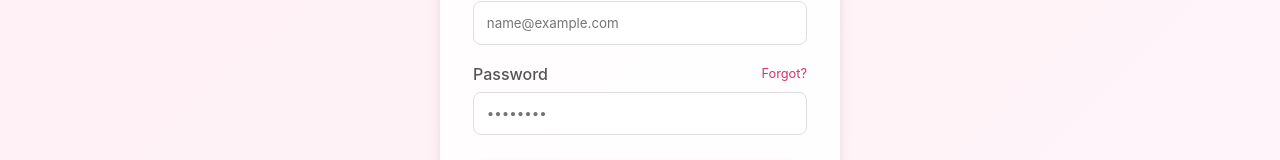
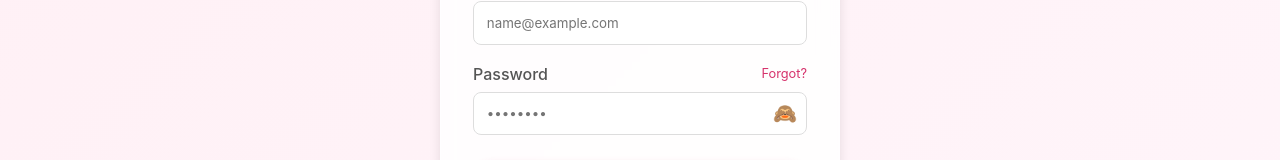
Before and after one commit to ReginaldCosensIII/a-lifetime-of-valentines, a React (Vite) app: page /login in a window 1280 px wide. Shown: the part 283-443 px from the top of the page. Built offline with nearby package versions, Linux system fonts and the light colour scheme; no server answers.

Commit message:
fix(polish): finalize assets, add password toggles, cleanup code

```diff
--- a/src/components/DemoBanner.jsx
+++ b/src/components/DemoBanner.jsx
@@ -2,25 +2,7 @@ import React from 'react';
 
 export default function DemoBanner({ onExit }) {
     return (
-        <div style={{
-            position: 'fixed',
-            bottom: '20px',
-            left: '50%',
-            transform: 'translateX(-50%)',
-            background: 'rgba(255, 255, 255, 0.95)',
-            backdropFilter: 'blur(10px)',
-            padding: '1rem 2rem',
-            borderRadius: '50px',
-            boxShadow: '0 10px 30px rgba(0,0,0,0.15)',
-            zIndex: 9999,
-            display: 'flex',
-            alignItems: 'center',
-            gap: '1.5rem',
-            border: '2px solid #ff69b4',
-            width: '90%',
-            maxWidth: '600px',
-            justifyContent: 'space-between'
-        }}>
+        <div className="demo-banner">
             <div style={{ flex: 1 }}>
                 <strong style={{ display: 'block', color: '#d6336c', fontSize: '1rem' }}>Viewing Demo Mode</strong>
                 <span style={{ fontSize: '0.85rem', color: '#666' }}>This is sample data. Ready to start?</span>
@@ -40,6 +22,6 @@ export default function DemoBanner({ onExit }) {
                     Start My Journey 🚀
                 </button>
             </div>
-        </div >
+        </div>
     );
 }
--- a/src/index.css
+++ b/src/index.css
@@ -355,3 +355,75 @@ select:focus {
     display: block;
   }
 }
+
+/* Demo Banner Styles */
+.demo-banner {
+  position: fixed;
+  bottom: 20px;
+  left: 50%;
+  transform: translateX(-50%);
+  background: rgba(255, 255, 255, 0.95);
+  backdrop-filter: blur(10px);
+  padding: 1rem 2rem;
+  border-radius: 50px;
+  box-shadow: 0 10px 30px rgba(0, 0, 0, 0.15);
+  z-index: 9999;
+  display: flex;
+  align-items: center;
+  gap: 1.5rem;
+  border: 2px solid #ff69b4;
+  width: 90%;
+  max-width: 600px;
+  justify-content: space-between;
+  transition: all 0.3s ease;
+}
+
+@media (max-width: 600px) {
+  .demo-banner {
+    flex-direction: column;
+    gap: 0.8rem;
+    padding: 1rem;
+    bottom: 10px;
+    width: 95%;
+    border-radius: 20px;
+    text-align: center;
+  }
+
+  .demo-banner button {
+    width: 100%;
+    justify-content: center;
+  }
+}
+
+/* Password Toggle Styles */
+.password-wrapper {
+  position: relative;
+  display: flex;
+  align-items: center;
+}
+
+.password-wrapper input {
+  width: 100%;
+  padding-right: 40px;
+  /* Space for the eye icon */
+}
+
+.password-toggle-btn {
+  position: absolute;
+  right: 10px;
+  background: none;
+  border: none;
+  cursor: pointer;
+  font-size: 1.2rem;
+  color: #888;
+  padding: 0;
+  margin: 0;
+  display: flex;
+  align-items: center;
+  justify-content: center;
+  z-index: 2;
+}
+
+.password-toggle-btn:hover {
+  color: #d6336c;
+}
--- a/src/pages/Login.jsx
+++ b/src/pages/Login.jsx
@@ -6,6 +6,7 @@ export default function Login() {
     const navigate = useNavigate();
     const [email, setEmail] = useState('');
     const [password, setPassword] = useState('');
+    const [showPassword, setShowPassword] = useState(false);
     const [loading, setLoading] = useState(false);
     const [error, setError] = useState(null);
     const [isSystemLocked, setIsSystemLocked] = useState(false);
@@ -107,14 +108,23 @@ export default function Login() {
                                 <label style={{ fontWeight: '500', color: '#555' }}>Password</label>
                                 <Link to="/forgot-password" style={{ fontSize: '0.8rem', color: '#d6336c', textDecoration: 'none' }}>Forgot?</Link>
                             </div>
+                            <div className="password-wrapper">
                                 <input
-                                type="password"
+                                    type={showPassword ? "text" : "password"}
                                     value={password}
                                     onChange={(e) => setPassword(e.target.value)}
                                     required
                                     placeholder="••••••••"
-                                style={{ width: '100%' }}
                                 />
+                                <button
+                                    type="button"
+                                    className="password-toggle-btn"
+                                    onClick={() => setShowPassword(!showPassword)}
+                                    aria-label="Toggle password visibility"
+                                >
+                                    {showPassword ? "👁️" : "🙈"}
+                                </button>
+                            </div>
                         </div>
 
                         <button type="submit" className="primary" style={{ width: '100%', marginTop: '0.5rem', fontSize: '1rem', padding: '1rem' }} disabled={loading}>
--- a/src/pages/PartnerRegister.jsx
+++ b/src/pages/PartnerRegister.jsx
@@ -8,6 +8,7 @@ export default function PartnerRegister() {
     const [email, setEmail] = useState('');
     const [tempPassword, setTempPassword] = useState('');
     const [newPassword, setNewPassword] = useState('');
+    const [showPassword, setShowPassword] = useState(false);
     const [loading, setLoading] = useState(false);
     const [error, setError] = useState(null);
     const [isSystemLocked, setIsSystemLocked] = useState(false);
@@ -198,15 +199,24 @@ export default function PartnerRegister() {
 
                                 <div style={{ borderTop: '1px dashed #ddd', paddingTop: '1rem', marginTop: '0.5rem' }}>
                                     <label style={{ display: 'block', marginBottom: '0.5rem', fontWeight: '500', color: '#d6336c' }}>Set New Password</label>
+                                    <div className="password-wrapper">
                                         <input
-                                        type="password"
+                                            type={showPassword ? "text" : "password"}
                                             value={newPassword}
                                             onChange={(e) => setNewPassword(e.target.value)}
                                             placeholder="Create your permanent password"
                                             required
                                             minLength={6}
-                                        style={{ width: '100%' }}
                                         />
+                                        <button
+                                            type="button"
+                                            className="password-toggle-btn"
+                                            onClick={() => setShowPassword(!showPassword)}
+                                            aria-label="Toggle password visibility"
+                                        >
+                                            {showPassword ? "👁️" : "🙈"}
+                                        </button>
+                                    </div>
                                 </div>
 
                                 <button type="submit" className="primary" style={{ width: '100%', marginTop: '0.5rem', fontSize: '1rem', padding: '1rem' }} disabled={loading}>
--- a/src/pages/SignUp.jsx
+++ b/src/pages/SignUp.jsx
@@ -6,6 +6,7 @@ import { useNavigate, Link } from 'react-router-dom';
 export default function SignUp() {
     const [email, setEmail] = useState('');
     const [password, setPassword] = useState('');
+    const [showPassword, setShowPassword] = useState(false);
     const [partnerEmail, setPartnerEmail] = useState(''); // New state for partner email
     const [loading, setLoading] = useState(false);
     const [error, setError] = useState(null);
@@ -54,9 +55,9 @@ export default function SignUp() {
             const inviteCode = generateInviteCode();
             const tempPassword = Math.random().toString(36).slice(-8); // Simple temp password
 
-            console.log('User created:', user.id);
-            console.log('Invite Code:', inviteCode);
-            console.log('Partner Temp Password:', tempPassword);
+            // console.log('User created:', user.id);
+            // console.log('Invite Code:', inviteCode);
+            // console.log('Partner Temp Password:', tempPassword);
 
             const { data, error: dbError } = await supabase.from('couples').insert([
                 {
@@ -72,7 +73,7 @@ export default function SignUp() {
                 setError(`Account created, but failed to setup couple profile. DB Error: ${dbError.message}`);
                 setLoading(false);
             } else {
-                console.log('Couple record created:', data);
+                // console.log('Couple record created:', data);
                 // Alert the user with the credentials to share
                 alert(`Account created! \n\nShare these with your partner:\nInvite Code: ${inviteCode}\nTemp Password: ${tempPassword}\n\nThey will need these to join.`);
                 navigate('/');
@@ -151,14 +152,23 @@ export default function SignUp() {
 
                                 <div>
                                     <label style={{ display: 'block', marginBottom: '0.5rem', fontWeight: '500', color: '#555' }}>Password</label>
+                                    <div className="password-wrapper">
                                         <input
-                                        type="password"
+                                            type={showPassword ? "text" : "password"}
                                             value={password}
                                             onChange={(e) => setPassword(e.target.value)}
                                             required
                                             placeholder="Create a password"
-                                        style={{ width: '100%' }}
                                         />
+                                        <button
+                                            type="button"
+                                            className="password-toggle-btn"
+                                            onClick={() => setShowPassword(!showPassword)}
+                                            aria-label="Toggle password visibility"
+                                        >
+                                            {showPassword ? "👁️" : "🙈"}
+                                        </button>
+                                    </div>
                                 </div>
 
                                 <div style={{ borderTop: '1px dashed #eee', paddingTop: '1rem' }}>
```
Also changed, not shown: index.html (+19 -1 lines), src/App.jsx (+12 -12 lines), public/og-image.jpg (added), 5 other files (tests, documents, lock files or other folders). Lines whose indentation alone changed are shown as unchanged.
